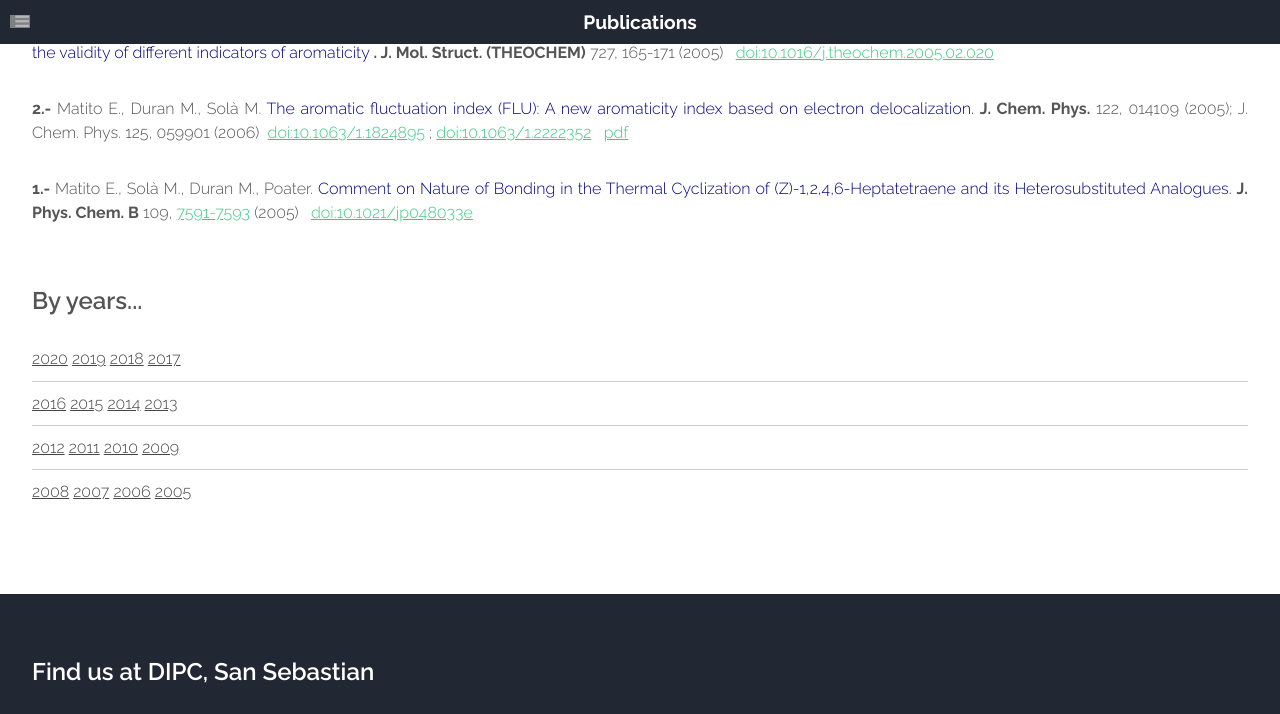
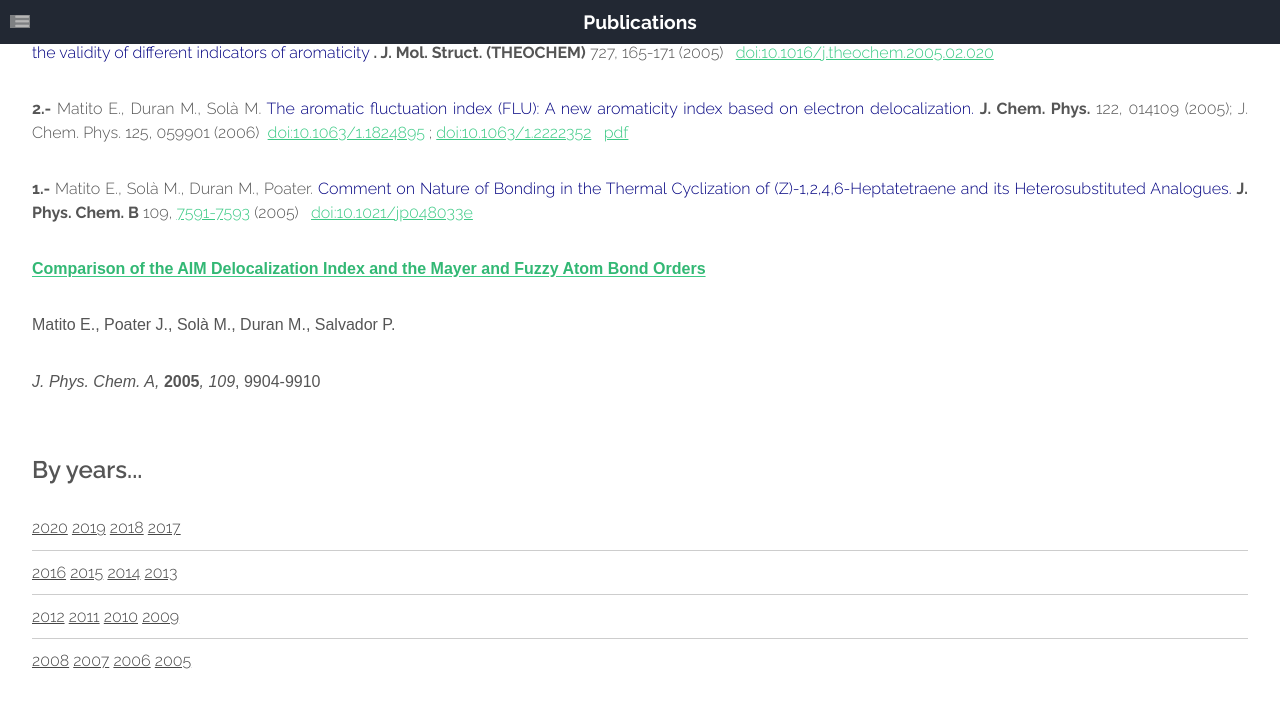
Before and after one commit to old-jekyll-templates/Horizons-Jekyll-Theme, a Jekyll site: the page built from publications.html, in a window 1280 px wide and 900 px high, scrolled down 8366 px, cut to the strip 0-714 px from the top of the window. Built offline with Jekyll 4.4.1, drawn with Linux system fonts in a browser that asks for light colours; grey boxes are pictures that could not be loaded.

Commit message:
Update publications.html

```diff
--- a/publications.html
+++ b/publications.html
@@ -804,6 +804,27 @@ doi:10.1021/ed083p1243</a></p>
 			Phys. Chem. B</b></font>
 			109, <a href="https://ematito.webs.com/MembersB/EditPage/tel:7591-7593">7591-7593</a>
 			(2005)&nbsp;&nbsp; <a href="http://dx.doi.org/10.1021/jp048033e">doi:10.1021/jp048033e</a></font></p>
+
+			<p class=MsoNormal  style="mso-pagination:widow-orphan;text-align:left;" ><span><a href="https://pubs.acs.org/doi/10.1021/jp0538464" ><b><span class="15"  style="mso-spacerun:'yes';font-family:sans-serif;color:rgb(50,184,116);
+			letter-spacing:0.0000pt;font-weight:bold;text-transform:none;
+			font-style:normal;font-size:12.0000pt;background:rgb(255,255,255);
+			mso-shading:rgb(255,255,255);" >Comparison of the AIM Delocalization Index and the Mayer and Fuzzy Atom Bond Orders</span></b></a></span><b><span style="mso-spacerun:'yes';font-family:sans-serif;color:rgb(50,184,116);
+			letter-spacing:0.0000pt;font-weight:bold;text-transform:none;
+			font-style:normal;font-size:12.0000pt;background:rgb(255,255,255);
+			mso-shading:rgb(255,255,255);" ><o:p></o:p></span></b></p><p class=MsoNormal  style="mso-pagination:widow-orphan;text-align:left;" ><span style="mso-spacerun:'yes';font-family:sans-serif;letter-spacing:0.0000pt;
+			text-transform:none;font-style:normal;font-size:12.0000pt;
+			background:rgb(255,255,255);mso-shading:rgb(255,255,255);" >Matito E., Poater J., Sol&#224; M., Duran M., Salvador P.</span><span style="mso-spacerun:'yes';font-family:sans-serif;letter-spacing:0.0000pt;
+			text-transform:none;font-style:normal;font-size:12.0000pt;
+			background:rgb(255,255,255);mso-shading:rgb(255,255,255);" ><o:p></o:p></span></p><p class=MsoNormal  style="mso-pagination:widow-orphan;text-align:left;" ><i><span style="mso-spacerun:'yes';font-family:sans-serif;letter-spacing:0.0000pt;
+			text-transform:none;font-style:italic;font-size:12.0000pt;
+			background:rgb(255,255,255);mso-shading:rgb(255,255,255);" >J. Phys. Chem. A, </span></i><b><span style="mso-spacerun:'yes';font-family:sans-serif;letter-spacing:0.0000pt;
+			font-weight:bold;text-transform:none;font-style:normal;
+			font-size:12.0000pt;background:rgb(255,255,255);mso-shading:rgb(255,255,255);" >2005</span></b><i><span style="mso-spacerun:'yes';font-family:sans-serif;letter-spacing:0.0000pt;
+			text-transform:none;font-style:italic;font-size:12.0000pt;
+			background:rgb(255,255,255);mso-shading:rgb(255,255,255);" >, 109</span></i><span style="mso-spacerun:'yes';font-family:sans-serif;letter-spacing:0.0000pt;
+			text-transform:none;font-style:normal;font-size:12.0000pt;
+			background:rgb(255,255,255);mso-shading:rgb(255,255,255);" >,&#160;9904-9910&#160;</span><span style="mso-spacerun:'yes';font-family:Calibri;mso-fareast-font-family:SimSun;
+			mso-bidi-font-family:'Times New Roman';" ><o:p></o:p></span></p>
 					</section>
 				</div>
 
```
